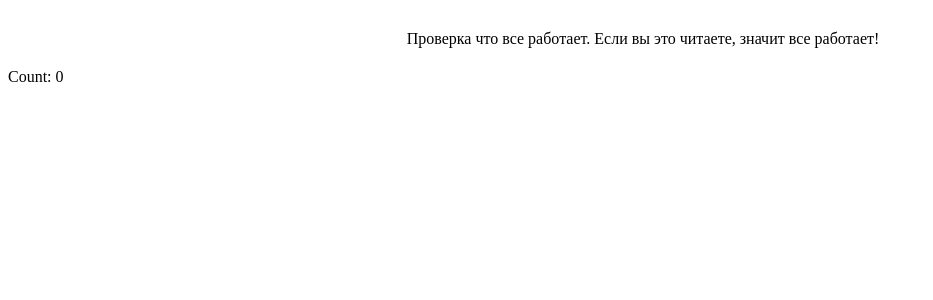
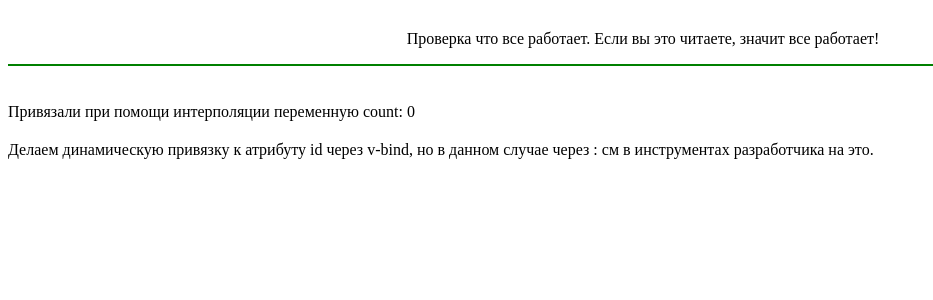
Before and after one commit to tomright/Vue3homework, a Vue app: page / in a window 1280 px wide. Shown: the top 300 px of the page, without its empty margins (0-933 px from the left). Built offline with nearby package versions, Linux system fonts and the light colour scheme.

Commit message:
Добавил еще не много стилей, в частности hr чтоб делить разные участки

```diff
--- a/src/App.vue
+++ b/src/App.vue
@@ -3,8 +3,15 @@
     <div class="test">
       Проверка что все работает. Если вы это читаете, значит все работает!
     </div>
+    <hr />
     <!-- для вывода данных из data(), используюется интерполяция или "mustache-style", нужно написать двойные фигурные скобки {{переменная из data()}}  -->
-    <div class="exampleMustache">Count: {{ count }}</div>
+    <div class="exampleMustache">
+      Привязали при помощи интерполяции переменную count: {{ count }}
+    </div>
+    <div class="vbind exampleMustache" :id="header">
+      Делаем динамическую привязку к атрибуту id через v-bind, но в данном
+      случае через : см в инструментах разработчика на это.
+    </div>
   </div>
 </template>
 <script>
@@ -14,6 +21,7 @@ export default {
     // тут можно произвести некоторую обработку данных, перед тем как их вернуть.
     return {
       count: 0, //покскольку возвращается тип Object, то не нужно забывать ставить запятые после объявления поля объекта.
+      tagId: "header",
     };
   },
 };
@@ -24,10 +32,18 @@ export default {
   display: flex;
   flex-direction: column;
 }
-.test{
+.test {
   margin: auto;
 }
-.exampleMustache{
-margin-top: 20px;
+.exampleMustache {
+  margin-top: 20px;
+}
+hr {
+  display: block;
+  height: 1px;
+  border: 0;
+  border-top: 2px solid green;
+  margin: 1em 0;
+  padding: 0;
 }
 </style>
```
